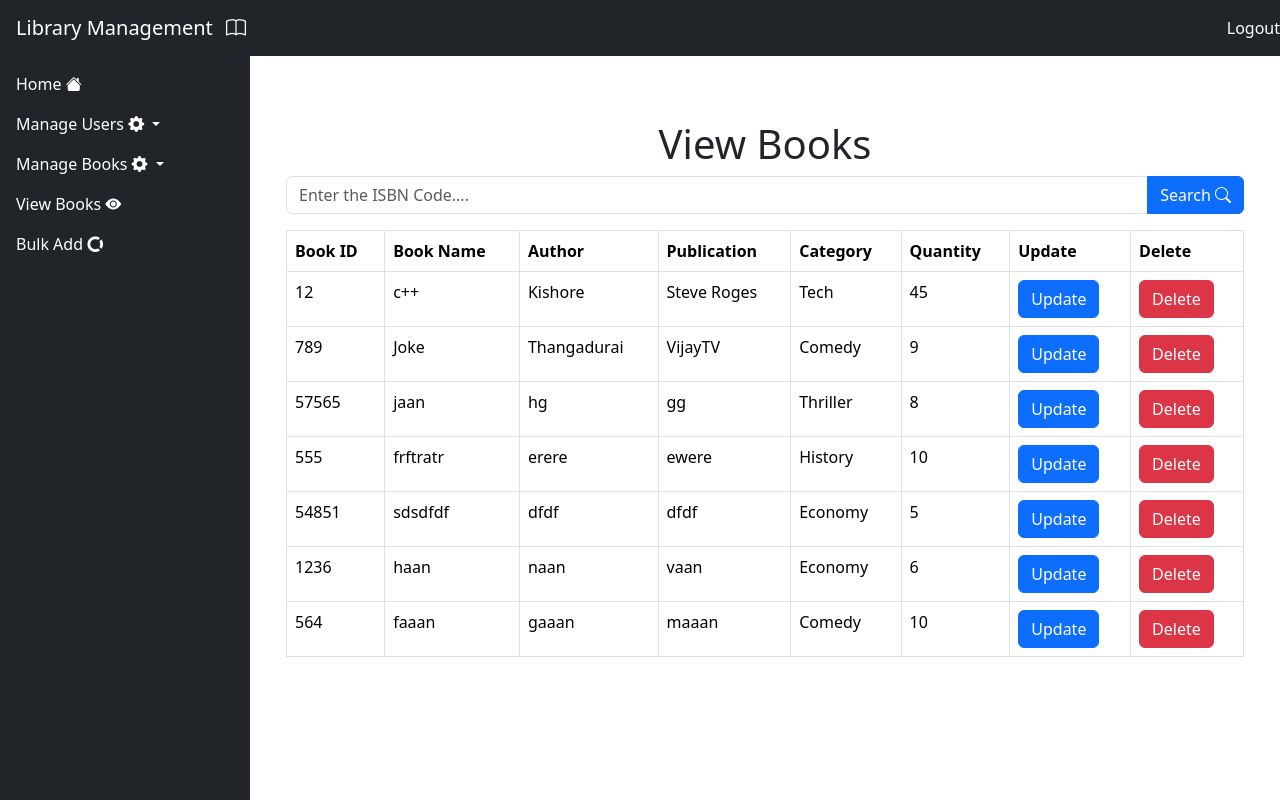
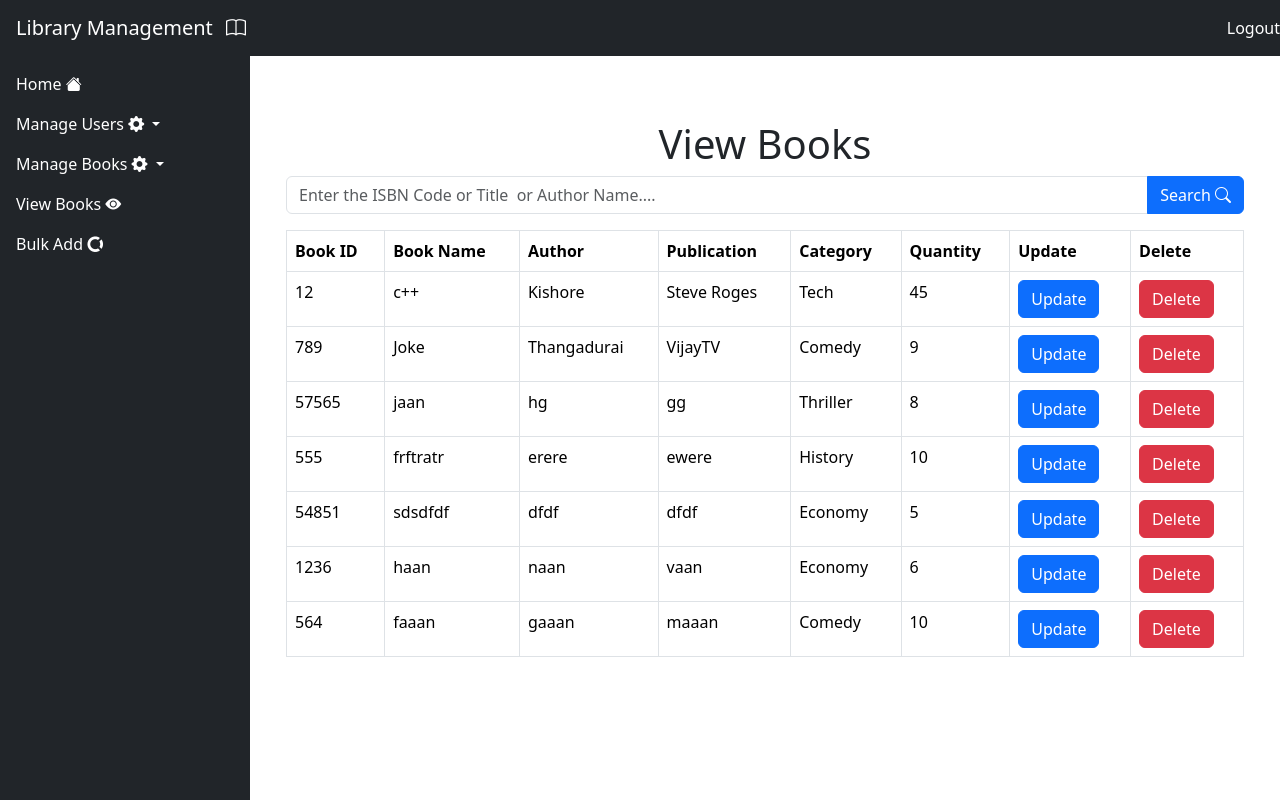
Before and after one commit to Lekhan11/Library_Manager, a Django app: page /view_books/ in a window 1280 px wide. Run offline with Django 5.2, Linux system fonts and the light colour scheme; a user stored in the database is signed in; data comes from the database, SQL or seed files in the repository; both versions use the stored data as it was after the commit; some libraries are stand-ins or nearby versions.

Commit message:
update users solved and search books solved

```diff
--- a/Library/templates/view_books.html
+++ b/Library/templates/view_books.html
@@ -16,7 +16,7 @@
         <form action="{% url 'search_book'%}" method="post">
             {% csrf_token %}
             <div class="input-group mb-3">
-                <input type="text" class="form-control" name="bookID" placeholder="Enter the ISBN Code...." required>
+                <input type="text" class="form-control" name="bookID" placeholder="Enter the ISBN Code or Title  or Author Name...." required>
                 <button type="submit" class="btn btn-primary">Search <i class="bi bi-search"></i></button>
             </div>
         </form>
--- a/Library/views.py
+++ b/Library/views.py
@@ -1,3 +1,4 @@
+from turtle import title
 from django.shortcuts import render, redirect
 from .models import *
 from django.contrib.auth import *
@@ -244,13 +245,17 @@ def updateUser(request,role,id):
             if name == '' or class_id == '' or roll_no == '' or section == '':
                 messages.error(request, 'All fields are required')
                 return redirect('view_users')
-            user.name = name
-            user.class_id = class_id
-            user.roll_no = roll_no
-            user.section = section
-            user.save()
-            messages.success(request, 'User Updated Successfully')
-        return redirect('view_users')
+            elif Students.objects.filter(roll_no=roll_no).exists():
+                messages.error(request, 'User already exists')
+                return redirect('view_users')
+            else:
+                user.name = name
+                user.class_id = class_id
+                user.roll_no = roll_no
+                user.section = section
+                user.save()
+                messages.success(request, 'User Updated Successfully')
+            return redirect('view_users')
     return redirect('view_users')
 
 # View to handle book return
@@ -338,7 +343,6 @@ def updateBook(request,id):
             return redirect('view_books')
 
 @login_required(login_url='login')
-
 def deleteBook(request, id):
     try:
         book = Book.objects.get(id=id)
@@ -374,10 +378,14 @@ def searchBook(request):
         book_id = request.POST.get('bookID')
         if Book.objects.filter(isbn=book_id).exists():
             book = Book.objects.get(isbn=book_id)
-            return render(request, 'view_books.html', {'searched_book': book})
+        elif Book.objects.filter(title=book_id).exists():
+            book = Book.objects.get(title=book_id)
+        elif Book.objects.filter(author=book_id).exists():
+            book = Book.objects.get(author=book_id)
         else:
             messages.error(request, 'Book not found')
             return redirect('view_books')
+        return render(request, 'view_books.html', {'searched_book': book})
     return redirect('view_books')
 
 def bulkAdd(request):
```
Also changed, not shown: db.sqlite3.
